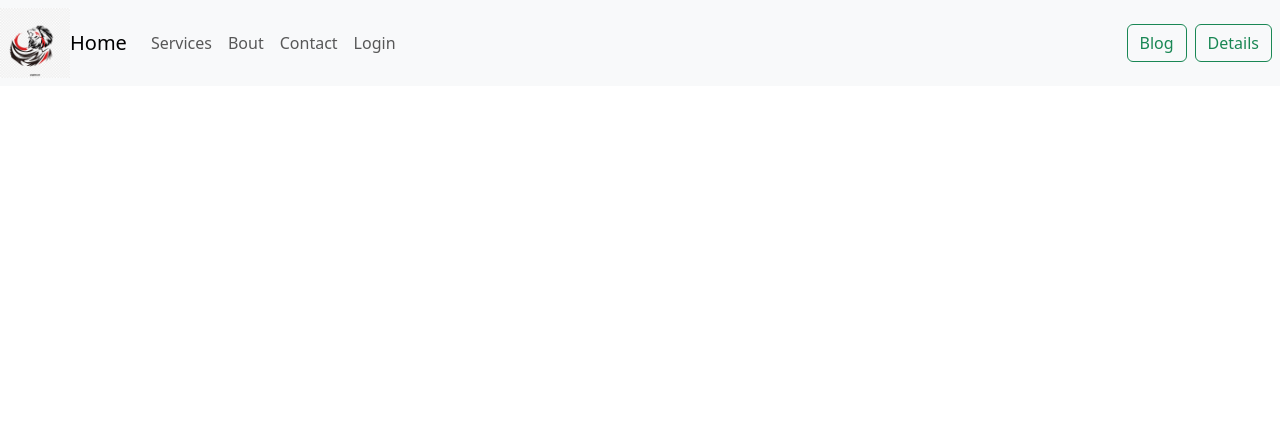
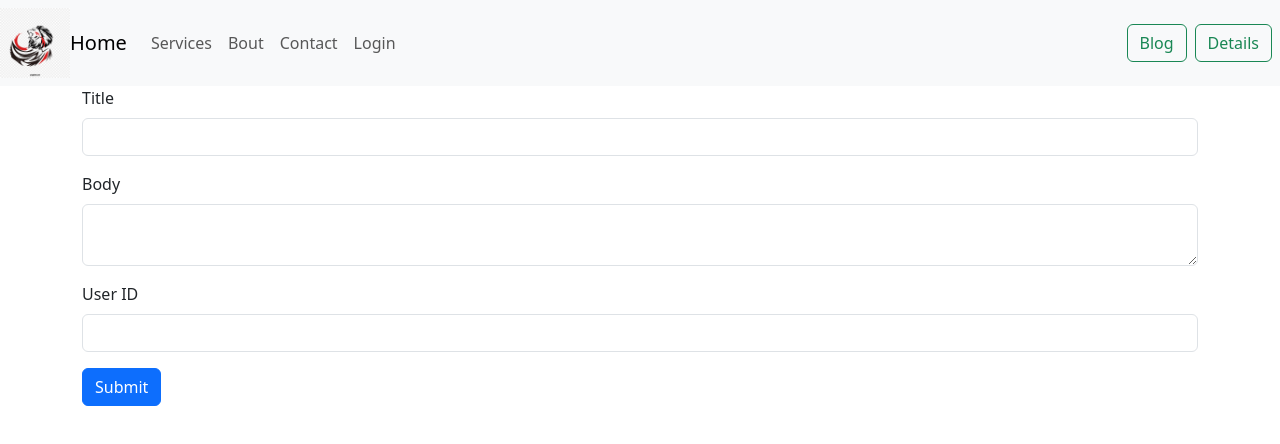
Before and after one commit to ihamidch/postapp, a React (Create React App) app: page /Add in a window 1280 px wide. Shown: the top 444 px of the page. Built offline with nearby package versions, Linux system fonts and the light colour scheme.

Commit message:
add post

```diff
--- a/package.json
+++ b/package.json
@@ -12,6 +12,7 @@
     "react-dom": "^18.2.0",
     "react-router-dom": "^6.21.2",
     "react-scripts": "5.0.1",
+    "react-toastify": "^10.0.4",
     "web-vitals": "^2.1.4"
   },
   "scripts": {
--- a/public/index.html
+++ b/public/index.html
@@ -15,6 +15,10 @@
       user's mobile device or desktop. See https://developers.google.com/web/fundamentals/web-app-manifest/
     -->
     <link rel="manifest" href="%PUBLIC_URL%/manifest.json" />
+
+ <!--cdn javascript bootstrap-->
+ <script src="https://cdnjs.cloudflare.com/ajax/libs/bootstrap/5.0.1/js/bootstrap.min.js" integrity="sha512-EKWWs1ZcA2ZY9lbLISPz8aGR2+L7JVYqBAYTq5AXgBkSjRSuQEGqWx8R1zAX16KdXPaCjOCaKE8MCpU0wcHlHA=="
+  crossorigin="anonymous" referrerpolicy="no-referrer"></script>
     <!--
       Notice the use of %PUBLIC_URL% in the tags above.
       It will be replaced with the URL of the `public` folder during the build.
--- a/src/App.js
+++ b/src/App.js
@@ -1,24 +1,23 @@
-// App.js or index.js
+
 import React from 'react';
 import { BrowserRouter as Router, Route, Routes } from 'react-router-dom';
 import Banner from './Components/Banner';
 import BlogDetail from './Components/BlogDetail';
 import Nav from './Components/Nav';
-import Faches from './Components/Faches';
+import Add from './Components/Add';
 
 const App = () => {
   return (
 
+
     <Router>
       <Nav />
       <Routes>
-        <Route path="/" element={<Banner/>} />
+        <Route path="/" element={<Banner />} />
         <Route path="/BlogDetail/:id" element={<BlogDetail />} />
+        <Route path="/Add" element={<Add />} />
       </Routes>
     </Router>
-    // <>
-    // <Faches/>
-    // </>
 
   );
 };
--- /dev/null
+++ b/src/Components/Add.js
@@ -0,0 +1,116 @@
+import React, { useEffect, useState } from 'react';
+import 'bootstrap/dist/css/bootstrap.min.css';
+
+const Add = () => {
+    const [title, setTitle] = useState('');
+    const [body, setBody] = useState('');
+    const [userId, setUserId] = useState('');
+    const [successMessage, setSuccessMessage] = useState('');
+    const [loading, setLoading] = useState(false);
+
+    const handleSubmit = (e) => {
+        e.preventDefault();
+        setLoading(true);
+        const blog = { title, body, userId };
+        fetch('https://jsonplaceholder.typicode.com/posts', {
+            method: 'POST',
+            headers: { "Content-Type": "application/json" },
+            body: JSON.stringify(blog)
+        }).then((response) => {
+            console.log(response);
+            setLoading(false);
+            if (response.ok) {
+                console.log("successfully data is added");
+                setSuccessMessage('Blog is added successfully');
+                // Reset form fields after successful submission
+                setTitle('');
+                setBody('');
+                setUserId('');
+            }
+        });
+        // it means that if success message is not empty then set time out function will run
+        if (successMessage) {
+            setTimeout(() => {
+                setSuccessMessage('');
+            }, 3000);
+        }
+        // i want title only exapt text
+        //  use regex that remove text from title
+        if (title) {
+            let regex = /[^a-zA-Z ]/g;
+            let result = title.replace(regex, " please enter only text");
+            // alert(result);
+
+        }
+        else{
+            alert("please enter title");
+        }
+        if (title.length > 5) {
+            console.log("title is greater than 5 character");
+        }
+        else {
+            console.log("title is less than 5 character");
+        }
+        // user id must be whole number
+        if (userId % 1 === 0) {
+            console.log("user id is whole number")
+        }
+        else {
+            alert("user id is not whole number");
+        }
+        // user id must be positive
+        if (userId > 0) {
+            console.log("user id is positive")
+        }
+        else {
+            alert("user id is negative");
+        }
+
+    };
+
+    return (
+        <div>
+            {successMessage && <div className="alert alert-success">{successMessage}</div>}
+            <form onSubmit={handleSubmit} className="container">
+                <div className="mb-3">
+                    {loading && <div className="spinner-border text-primary" role="status">
+                        <span className="visually-hidden">Loading...</span>
+                    </div>}
+                    <label htmlFor="exampleInputEmail1" className="form-label">Title</label>
+                    <input
+                        type="text"
+                        className="form-control"
+                        onChange={(e) => setTitle(e.target.value)}
+                        value={title} // Controlled component
+                        id="exampleInputEmail1"
+                        aria-describedby="emailHelp"
+                        required
+                    />
+                </div>
+                <div className="mb-3">
+                    <label htmlFor="exampleInputPassword1" className="form-label">Body</label>
+                    <textarea
+                        className="form-control"
+                        required
+                        onChange={(e) => setBody(e.target.value)}
+                        value={body} // Controlled component
+                    ></textarea>
+                </div>
+                <div className="mb-3">
+                    <label htmlFor="exampleInputPassword1" className="form-label">User ID</label>
+                    <input
+                        type="number"
+                        className="form-control"
+                        onChange={(e) => setUserId(e.target.value)}
+                        value={userId} // Controlled component
+                        id="exampleInputPassword1"
+                        required
+                    />
+                </div>
+                <button type="submit" className="btn btn-primary">Submit</button>
+            </form>
+        </div>
+    );
+};
+
+export default Add;
--- a/src/Components/Banner.js
+++ b/src/Components/Banner.js
@@ -1,27 +1,48 @@
-import React from 'react';
-import data from './Data';
+import React, { useEffect, useState } from 'react';
 import { Link } from 'react-router-dom';
 import 'bootstrap/dist/css/bootstrap.min.css';
+import 'bootstrap/dist/js/bootstrap.bundle.min.js';
 
 const Banner = () => {
-  const [blogs, setBlogs] = React.useState(data);
+  const [data, setData] = useState([]);
+ const [loader, setLoader] = useState(false);
 
+  useEffect(() => {
+    setLoader(true)
+    fetch("https://jsonplaceholder.typicode.com/posts")
+      .then((response) => response.json()) // Fix 2: Correct the spelling of 'json', not 'jason'
+      .then((result) => {
+        setData(result);
+      })
+      .catch((error) => {
+        console.error('Error fetching data:', error);
+        setLoader(false)
+      });
+  }, []);
+  const handleDelete = (id) => {
+    const newData = data.filter((item) => item.id !== id);
+    setData(newData);
+  };
   return (
     <div>
-      <>
       <div className="container d-flex">
         <div className="col-md-6 left">
-            <h2 className="fs-1 fw-bold my-xl-5 ">Articles for <br /><span className="text-success "> front-end devs</span></h2>
+          <h2 className="fs-1 fw-bold my-xl-5">Articles for <br /><span className="text-success"> front-end devs</span></h2>
           <h3 className="cc"> on web performance, <br /> responsive web design and more</h3>
         </div>
         <div className="col-md-6 right">
           <img className="w-100 " src="https://encrypted-tbn1.gstatic.com/images?q=tbn:ANd9GcRGypJJpy6KoVEVGpBXMzTOoz28bilLONjl042Ae-v36YmxQ7ys" alt="" />
         </div>
       </div>
-        {blogs.map((blog) => {
+      <div className="container">
+        <Link to="/Add" className="text-decoration-none text-dark">
+      <button className="btn btn-primary">Add</button>
+      </Link>
+      {data.map((blog) => {
         const { id, title, body, userId } = blog;
         return (
-            <Link to={`/BlogDetail/${id}`} key={id} className="text-decoration-none text-dark">
+          <div key={id} className='container'>
+            <Link to={`/BlogDetail/${id}`} className="text-decoration-none text-dark">
               <div className="container mt-5">
                 <div className="row">
                   <div className="col-md-2">
@@ -36,11 +57,16 @@ const Banner = () => {
                 </div>
               </div>
             </Link>
+            <button className="btn btn-danger" onClick={() => handleDelete(id)}>Delete</button>
+          </div>
+
         );
-        })}
-      </>
+      }
+      )}
+    </div>
     </div>
   );
-};
+}
+
 
 export default Banner;
--- a/src/Components/BlogDetail.js
+++ b/src/Components/BlogDetail.js
@@ -1,46 +1,39 @@
-// BlogDetail.js
-import React from 'react';
+import React, { useEffect, useState } from 'react';
 import { useParams } from 'react-router-dom';
-import data from './Data';
-import { useNavigate } from 'react-router-dom';
 
 const BlogDetail = () => {
   const { id } = useParams();
-  const navigate = useNavigate();
-  const blog = data.find((blog) => blog.id === parseInt(id));
+  const [blog, setBlog] = useState(null);
 
-  if (!blog) {
-    return <p>Blog not found</p>;
-  }
+  useEffect(() => {
+    const fetchBlogById = async () => {
+      try {
+        const response = await fetch(`https://jsonplaceholder.typicode.com/posts/${id}`);
+        if (!response.ok) {
+          throw new Error('Failed to fetch blog');
+        }
+        const blogData = await response.json();
+        setBlog(blogData);
+      } catch (error) {
+        console.error('Error fetching blog:', error);
+      }
+    };
 
-  const handleDelete = () => {
-    const shouldDelete = window.confirm('Are you sure you want to delete this post?');
-
-    if (shouldDelete) {
-
-      const newData = data.filter((blog) => blog.id !== parseInt(id));
-      navigate('/');
-    }
-  };
-
-  const { title, body, userId } = blog;
+    fetchBlogById();
+  }, [id]);
 
   return (
-    <div className="container mt-5">
-      <div className="row">
-        <div className="col-md-2">
-          <img className="w-100" src="https://encrypted-tbn1.gstatic.com/images?q=tbn:ANd9GcRGypJJpy6KoVEVGpBXMzTOoz28bilLONjl042Ae-v36YmxQ7ys" alt="" />
-        </div>
-        <div className="col-md-10">
-          <h3 className="fs-3 fw-bold">{title}</h3>
-          <p className="fs-5">{body}</p>
-          <p className="fs-5">ID: {id}</p>
-          <p className="fs-5">User ID: {userId}</p>
-          <button className="btn btn-danger" onClick={handleDelete}>
-            Delete
-          </button>
-        </div>
-      </div>
+    <div>
+      {blog ? (
+        <>
+          <h2>{blog.title}</h2>
+          <p>{blog.body}</p>
+          <p>ID: {blog.id}</p>
+          <p>User ID: {blog.userId}</p>
+        </>
+      ) : (
+        <p>Loading...</p>
+      )}
     </div>
   );
 };
--- a/src/Components/Nav.js
+++ b/src/Components/Nav.js
@@ -1,5 +1,6 @@
 import React from 'react';
 import 'bootstrap/dist/css/bootstrap.min.css';
+import 'bootstrap/dist/js/bootstrap.bundle.min.js';
 import img from './Images/img.jpg';
 import { Link } from 'react-router-dom';
 
```
Also changed, not shown: 1 other file (tests, documents, lock files or other folders). Lines whose indentation alone changed are shown as unchanged.
